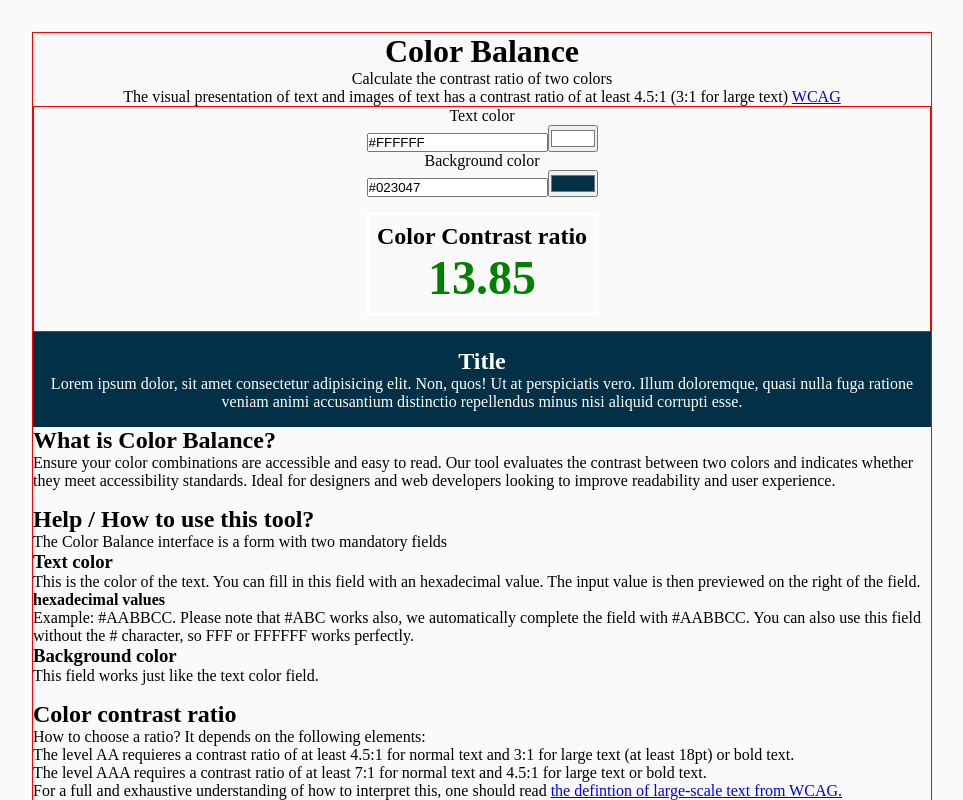
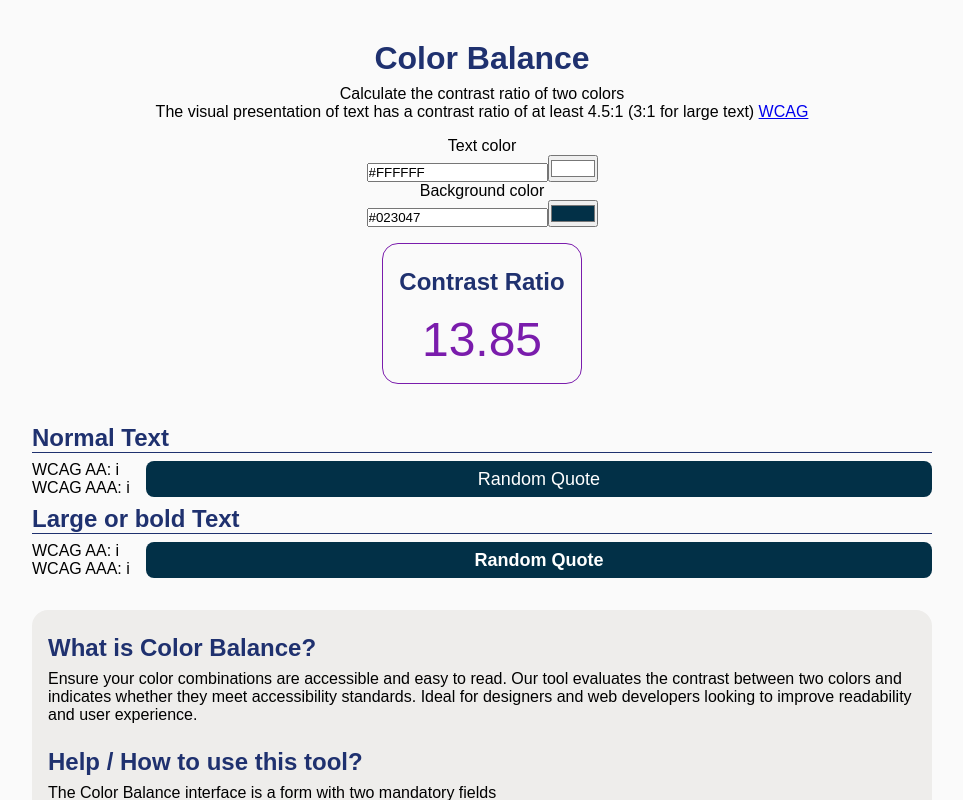
Before and after one commit to Manuel-GNcode/color-balance, a React (Vite) app: page / in a window 1280 px wide. Shown: the top 800 px of the page, without its empty margins (158-1121 px from the left). Built offline with nearby package versions, Linux system fonts and the light colour scheme.

Commit message:
Agregué los diferentes tipos de texto de prueba dependiendo si es AA o AAA, además empecé con los primeros estilos CSS.

```diff
--- a/src/App.css
+++ b/src/App.css
@@ -1,29 +1,65 @@
+:root {
+    --text-color: #FFFFFF;
+    --bg-color: #023047;
+    --ratio-color: #00712D;
+    --title-color: #1F316F;
+}
+h1, h2, h3, h4 {
+    margin: 8px 0;
+    color: var(--title-color);
+}
 #balance-article {
 
 }
 #balance-section-color {
     display: flex;
     flex-direction: column;
-    border: 1px solid red;
     align-items: center;
-}
-#balance-section-example {
     padding: 16px;
 }
 
 #balance-result {
-    border: 2px solid white;
+    border: 1px solid var(--ratio-color);
     margin: 16px auto;
-    padding: 8px;
+    padding: 16px;
+    display: flex;
+    flex-direction: column;
+    gap: 8px;
+    border-radius: 16px;
+    color: var(--ratio-color);
 }
 #value {
     font-size: 3rem;
-    font-weight: bold;
-    color: green;
 }
+
+#balance-section-example {
+    text-align: left;
+}
+#balance-section-example h2 {
+    border-bottom: 1px solid var(--title-color);
+}
+.example-text {
+    display: flex;
+    gap: 16px;
+}
+.example-text>p {
+    background-color: var(--bg-color);
+    color: var(--text-color);
+    flex: 1;
+    display: flex;
+    justify-content: center;
+    align-items: center;
+    font-size: 1.125rem;
+    border-radius: 8px;
+}
+
 #article-guide {
     text-align: left;
     display: flex;
     flex-direction: column;
     gap: 16px;
+    background-color: #EEEDEB;
+    border-radius: 16px;
+    padding: 16px;
+    margin: 32px 0;
 }
--- a/src/App.jsx
+++ b/src/App.jsx
@@ -1,6 +1,15 @@
 import './App.css';
 import { useState, useRef, useEffect } from "react";
 import { getRGB, getLuminance, getContrast, checkHex } from "./functions/functions.js";
+import { ratioColor } from './constants/constants.js';
+
+const selectRatioColor = (ratio)=>{
+    if (ratio < 3) return 'bad'
+    else if (ratio <= 4.5) return 'regular'
+    else if (ratio <= 7) return 'good'
+    else if (ratio <= 11) return 'great'
+    else return 'dorime'
+}
 
 function App() {
     const textFirstColor = useRef(null);
@@ -8,7 +17,6 @@ function App() {
     const textSecondColor = useRef(null);
     const selectSecondColor = useRef(null);
     const result = useRef(null);
-    const balanceExample = useRef(null);
 
     const [color1, setColor1] = useState('#FFFFFF');
     const [color2, setColor2] = useState('#023047');
@@ -27,11 +35,15 @@ function App() {
         selectFirstColor.current.value = color1;
         selectSecondColor.current.value = color2;
 
-        balanceExample.current.style.color = color1;
-        balanceExample.current.style.background = color2;
-
         const contrastValue = getContrast(getLuminance(getRGB(color1)), getLuminance(getRGB(color2)));
         result.current.textContent = contrastValue % 1 !== 0 ? contrastValue.toFixed(2) : contrastValue;
+
+        const calification = selectRatioColor(contrastValue);
+        const root = document.documentElement;
+        root.style.setProperty('--ratio-color', ratioColor[calification])
+        root.style.setProperty('--bg-color', color2)
+        root.style.setProperty('--text-color', color1)
+
     }, [color1, color2, textColor]);
 
     const handleText = () => {
@@ -53,7 +65,7 @@ function App() {
             <header id='balance-header'>
                 <h1 id='balance-title'>Color Balance</h1>
                 <p>Calculate the contrast ratio of two colors</p>
-                <p>{"The visual presentation of text and images of text has a contrast ratio of at least 4.5:1 (3:1 for large text)"} <a target='_blank' href='https://www.w3.org/TR/WCAG20/#visual-audio-contrast-contrast'>WCAG</a></p>
+                <p>{"The visual presentation of text has a contrast ratio of at least 4.5:1 (3:1 for large text)"} <a target='_blank' href='https://www.w3.org/TR/WCAG20/#visual-audio-contrast-contrast'>WCAG</a></p>
             </header>
 
             <main id='balance-main'>
@@ -72,14 +84,30 @@ function App() {
                         </div>
 
                         <div id="balance-result">
-                            <h2 id="contrast-color">Color Contrast ratio</h2>
+                            <h2 id="contrast-color">Contrast Ratio</h2>
                             <p ref={result} id='value'></p>
                         </div>
                     </section>
 
-                    <section ref={balanceExample} id='balance-section-example'>
-                        <h2>Title</h2>
-                        <p>Lorem ipsum dolor, sit amet consectetur adipisicing elit. Non, quos! Ut at perspiciatis vero. Illum doloremque, quasi nulla fuga ratione veniam animi accusantium distinctio repellendus minus nisi aliquid corrupti esse.</p>
+                    <section id='balance-section-example'>
+                        <h2>Normal Text</h2>
+
+                        <div className='example-text'>
+                            <div>
+                                <p>WCAG AA: <span>i</span></p>
+                                <p>WCAG AAA: <span>i</span></p>
+                            </div>
+                            <p>Random Quote</p>
+                        </div>
+
+                        <h2>Large or bold Text</h2>
+                        <div className='example-text'>
+                            <div>
+                                <p>WCAG AA: <span>i</span></p>
+                                <p>WCAG AAA: <span>i</span></p>
+                            </div>
+                            <p><b>Random Quote</b></p>
+                        </div>
                     </section>
                 </article>
 
--- /dev/null
+++ b/src/constants/constants.js
@@ -0,0 +1,7 @@
+export const ratioColor = {
+    bad: '#ff0000',
+    regular: '#FABC3F',
+    good: '#41B3A2',
+    great: '#00712D',
+    dorime: '#7A1CAC'
+}
--- a/src/index.css
+++ b/src/index.css
@@ -6,10 +6,11 @@
 body {
     background-color: #fafafa;
     padding: 32px;
+    font-size: 16px;
+    font-family: sans-serif;
 }
 #root {
     max-width: 900px;
     margin: 0 auto;
-    border: 1px solid red;
     text-align: center;
 }
```
